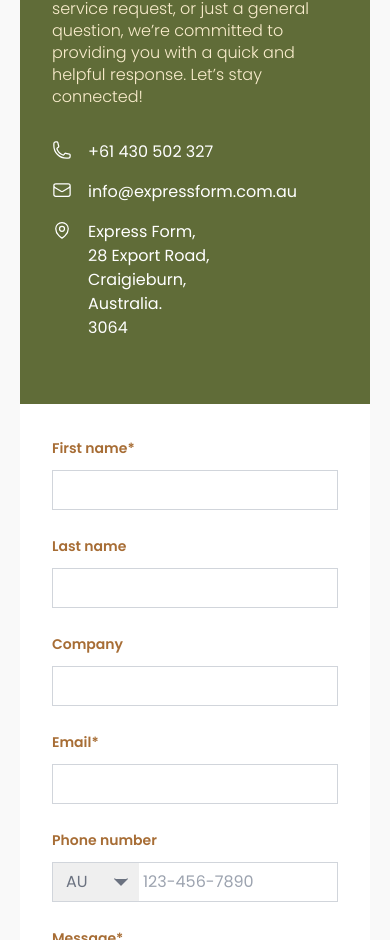
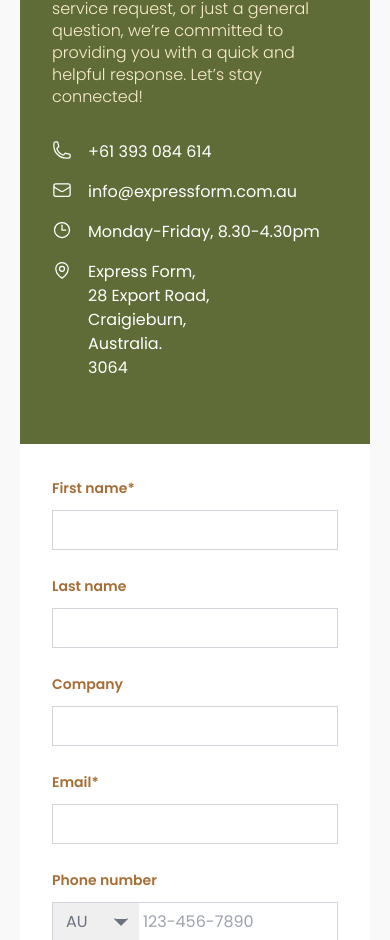
Before and after one commit to AshanPerera98/express-form, a Next.js app: page /contact in a window 390 px wide. Shown: the part 1078-2018 px from the top of the page. Built offline with nearby package versions, Linux system fonts and the light colour scheme.

Commit message:
phone number update and open hours added

```diff
--- a/app/contact/page.js
+++ b/app/contact/page.js
@@ -7,6 +7,7 @@ import {
   PhoneIcon,
   EnvelopeIcon,
   MapPinIcon,
+  ClockIcon,
 } from "@heroicons/react/24/outline";
 
 import styles from "./styles.module.css";
@@ -48,7 +49,7 @@ export const ContactUs = () => {
             <div className="flex mb-[16px]">
               <PhoneIcon className="size-5 mr-[16px]" />
               <p>
-                <a href="tel:+61 430 502 327">+61 430 502 327</a>
+                <a href="tel:+61 430 502 327">+61 393 084 614</a>
               </p>
             </div>
             <div className="flex mb-[16px]">
@@ -58,6 +59,10 @@ export const ContactUs = () => {
                   info@expressform.com.au
                 </a>
               </p>
+            </div>
+            <div className="flex mb-[16px]">
+              <ClockIcon className="size-5 mr-[16px]" />
+              <p>Monday-Friday, 8.30-4.30pm</p>
             </div>
             <div className="flex">
               <MapPinIcon className="size-5 mr-[16px]" />
```
